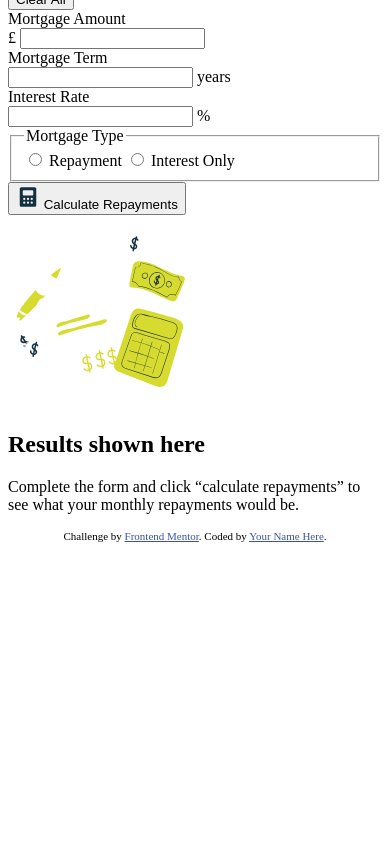
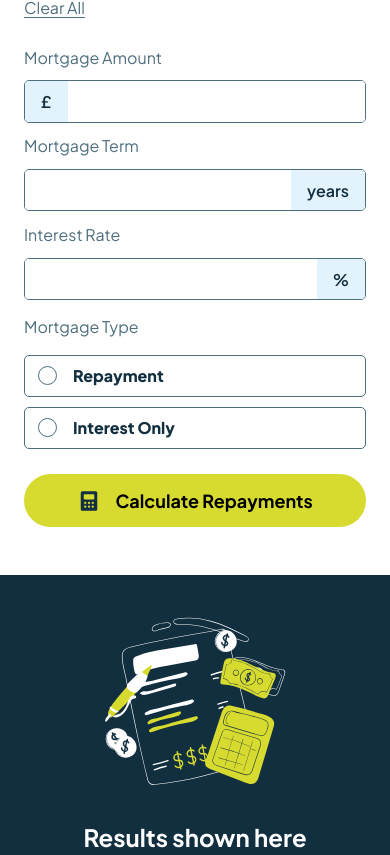
Before and after one commit to rolando2012/fm-mortgage-repayment-calculator, a plain HTML site: page index.html in a window 390 px wide. Shown: the part 78-933 px from the top of the page. Before the commit the page ends 844 px from the top, so only its background shows below. Drawn offline with Linux system fonts and the light colour scheme.

Commit message:
style(css): setup design tokens, mobile-first layout, and interactive form states

```diff
--- a/index.html
+++ b/index.html
@@ -8,10 +8,8 @@
 
   <title>Frontend Mentor | Mortgage repayment calculator</title>
 
-  <style>
-    .attribution { font-size: 0.6875rem; text-align: center; }
-    .attribution a { color: hsl(228, 45%, 44%); }
-  </style>
+  <link rel="stylesheet" href="style.css">
+
 </head>
 <body>
 
@@ -32,7 +30,7 @@
             <input type="text" inputmode="decimal" name="amount" id="amount" class="calculator__input"
                     aria-describedby="amount-error" aria-invalid="false">
           </div>
-          <span class="calculator__error" id="amount-error" aria-live="polite" hidden>This field is required</span>
+          <p class="calculator__error" id="amount-error" aria-live="polite" hidden>This field is required</p>
         </div>
 
         <div class="calculator__group">
@@ -43,7 +41,7 @@
                       aria-describedby="term-error" aria-invalid="false">
               <span class="calculator__unit calculator__unit--suffix" aria-hidden="true">years</span>
             </div>
-            <span class="calculator__error" id="term-error" aria-live="polite" hidden>This field is required</span>
+            <p class="calculator__error" id="term-error" aria-live="polite" hidden>This field is required</p>
           </div>
 
           <div class="calculator__control">
@@ -53,7 +51,7 @@
                       aria-describedby="rate-error" aria-invalid="false">
               <span class="calculator__unit calculator__unit--suffix" aria-hidden="true">%</span>
             </div>
-            <span class="calculator__error" id="rate-error" aria-live="polite" hidden>This field is required</span>
+            <p class="calculator__error" id="rate-error" aria-live="polite" hidden>This field is required</p>
           </div>
         </div>
 
@@ -70,7 +68,7 @@
             <span>Interest Only</span>
           </label>
 
-          <span id="type-error" class="calculator__error" aria-live="polite" hidden>This field is required</span>
+          <p id="type-error" class="calculator__error" aria-live="polite" hidden>This field is required</p>
         </fieldset>
 
         <button type="submit" class="calculator__btn">
--- /dev/null
+++ b/style.css
@@ -0,0 +1,281 @@
+*, *::before, *::after {
+    box-sizing: border-box;
+    margin: 0;
+    padding: 0;
+}
+
+:root {
+    --lime: hsl(61, 70%, 52%);
+    --red: hsl(4, 69%, 50%);
+    --white: hsl(0, 0%, 100%);
+    --slate-100: hsl(202, 86%, 94%);
+    --slate-300: hsl(203, 41%, 72%);
+    --slate-500: hsl(200, 26%, 54%);
+    --slate-700: hsl(200, 24%, 40%);
+    --slate-900: hsl(202, 55%, 16%);
+
+    --font-p : 1rem;
+}
+
+@font-face {
+    font-family: 'Plus Jakarta Sans';
+    src: url('../assets/fonts/PlusJakartaSans-VariableFont_wght.ttf');
+    font-weight: 100 900;
+    font-style: normal;
+    font-display: swap;
+}
+
+@font-face {
+    font-family: 'Plus Jakarta Sans';
+    src: url('../assets/fonts/PlusJakartaSans-Italic-VariableFont_wght.ttf');
+    font-weight: 100 900;
+    font-style: italic;
+    font-display: swap;
+}
+
+body {
+    font-family: 'Plus Jakarta Sans';
+}
+
+input {
+    border: none;
+    outline: none;
+    font-family: inherit;
+}
+
+button {
+    border: none;
+    background-color: white;
+    cursor: pointer;
+    font-family: inherit;
+}
+
+.calculator {
+    background-color: var(--white);
+    padding: 2em 1.5em;
+}
+
+.calculator__title {
+    color: var(--slate-900);
+    font-size: 1.5rem;
+}
+
+.calculator__clear {
+    font-size: var(--font-p);
+    color: var(--slate-700);
+    text-decoration: underline;
+    text-underline-offset: 0.2em;
+    margin-block: 0.8em;
+}
+
+.calculator__clear:hover,
+.calculator__clear:focus {
+    color: var(--slate-900);
+}
+
+.calculator__clear:active {
+    transform: scale(0.95);
+}
+
+.calculator__form {
+    margin-block: 1em;
+}
+
+.calculator__label {
+    color: var(--slate-700);
+    font-size: var(--font-p);
+}
+
+.calculator__field {
+    border: 1px solid var(--slate-700);
+    border-radius: 5px;
+    margin-block: 0.8em;
+    color: var(--slate-900);
+    display: flex;
+    justify-content: space-between;
+    overflow: hidden;
+    font-weight: 600;
+}
+
+.calculator__field:hover{
+    outline: 1px solid var(--slate-900);
+}
+
+.calculator__field:focus-within {
+    border-color: var(--lime);
+    outline: 1px solid var(--lime);
+}
+
+.calculator__field:focus-within
+.calculator__unit {
+    background-color: var(--lime);
+    color: var(--slate-900);
+}
+
+.calculator__unit {
+    padding: 0.6em 1em;
+    display: inline-block;
+    background-color: var(--slate-100);
+}
+
+.calculator__input {
+    width: 100%;
+    min-width: 0;
+    flex: 1;
+    padding: 0.6em 1em;
+    color: var(--slate-900);
+    font-size: var(--font-p);
+    font-weight: 600;
+}
+
+.calculator__type {
+    border: none;
+    margin-block: 1em;
+    color: var(--slate-700);
+}
+
+.calculator__legend {
+    margin-block: 0.5em;
+}
+
+.calculator__radio {
+    display: flex;
+    gap: 1em;
+    align-items: center;
+    padding: 0.6em 0.8em;
+    margin-block: 0.6em;
+    border: 1px solid var(--slate-700);
+    border-radius: 5px;
+    font-weight: 900;
+    color: var(--slate-900);
+    cursor: pointer;
+}
+
+.calculator__radio > input[type="radio"] {
+    appearance: none;
+    width: 1.2rem;
+    height: 1.2rem;
+    border: 1.5px solid var(--slate-700);
+    border-radius: 50%;
+    cursor: pointer;
+}
+
+.calculator__radio > input[type="radio"]:checked {
+    border-color: var(--lime);
+    background-color: var(--lime);
+    box-shadow: inset 0 0 0 3px hsl(61, 90%, 92%);
+}
+
+.calculator__radio:has(input:checked) {
+    border-color:var(--lime);
+    background-color: color-mix(in srgb, var(--lime) 15%, transparent);
+}
+
+.calculator__radio:hover,
+.calculator__radio:focus {
+    border-color: var(--lime);
+    outline-color: var(--lime);
+}
+
+.calculator__btn {
+    display: flex;
+    justify-content: center;
+    align-items: center;
+    gap: 0.8em;
+    width: 100%;
+    padding: 0.8em;
+    font-size: 1.125rem;
+    font-weight: 700;
+    background-color: var(--lime);
+    border-radius: 40px;
+}
+
+.calculator__btn:hover,
+.calculator__btn:focus {
+    background-color: color-mix(in srgb, var(--lime), white 30%);
+}
+
+.calculator__btn:active {
+    transform: scale(0.99);
+}
+
+.calculator__error {
+    font-size: 0.875rem;
+    font-weight: 500;
+    margin-block-end: 0.5rem;
+    color: var(--red);
+}
+
+.calculator__field:has([aria-invalid="true"]) {
+    border-color: var(--red);
+}
+
+.calculator__field:has([aria-invalid="true"])
+.calculator__unit {
+    background-color: var(--red);
+    color: var(--white);
+}
+
+.result {
+    padding: 2.3em 2em;
+    background-color: var(--slate-900);
+    text-align: center;
+}
+
+.result__title-empty {
+    margin-block: 0.6em;
+    color: var(--white);
+}
+
+.result__text-empty {
+    font-size: var(--font-p);
+    color: var(--slate-300);
+}
+
+.result__completed {
+    color: var(--slate-500);
+    text-align: left;
+}
+
+.result__title {
+    color: var(--white);
+    margin-block-end: 1em;
+}
+
+.result__text {
+    font-size: var(--font-p);
+    margin-block-end: 1em;
+}
+
+.result__card {
+    padding: 1.2em;
+    border-block-start: 4px solid var(--lime);
+    background-color: color-mix(in srgb, var(--slate-900), black 25%);
+    border-radius: 10px;
+}
+
+.result__repayment {
+    display: block;
+    font-size: 2.8rem;
+    font-weight: 600;
+    color: var(--lime);
+    padding-block-end: 0.3em;
+    margin-block-end: 0.5em;
+    border-block-end: 1px solid var(--slate-500);
+}
+
+.result__term {
+    font-size: 1.8rem;
+    font-weight: 600;
+    color: var(--white);
+}
+
+.attribution {
+    font-size: 0.6875rem;
+    text-align: center;
+    margin-block: 1em;
+}
+.attribution a {
+    color: hsl(228, 45%, 44%);
+    text-decoration: none;
+}
```
